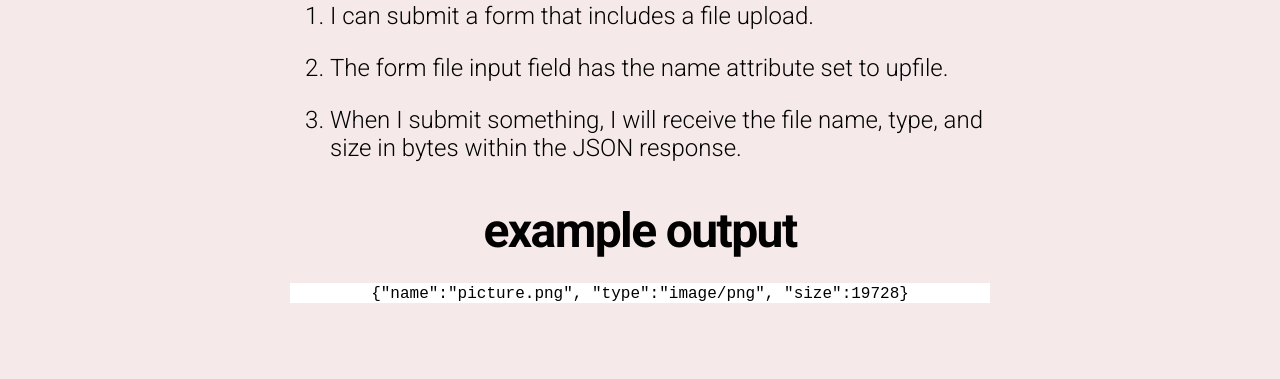
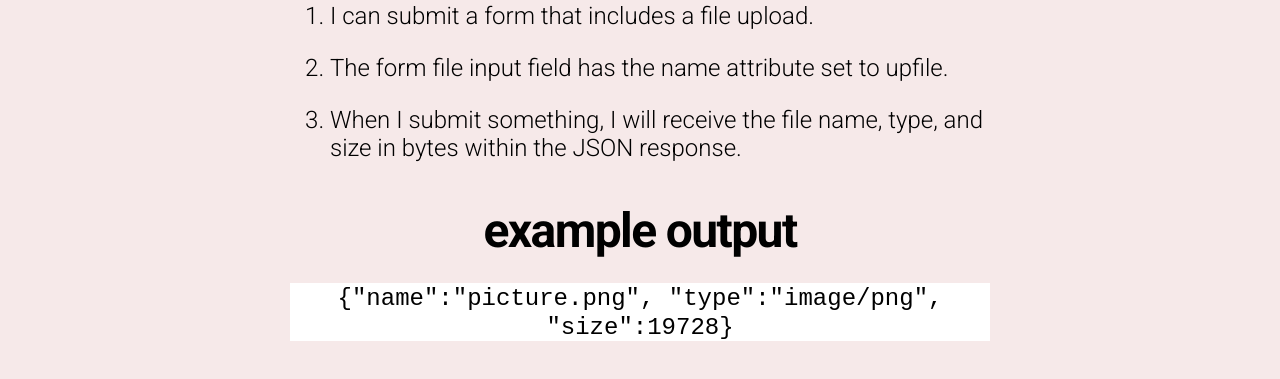
Before and after one commit to ravenblack24/file-metadata-microservice, a website: page views/index.html in a window 1280 px wide. Shown: the part 559-938 px from the top of the page. Before the commit the page ends 916 px from the top, so only its background shows below. Drawn offline with Linux system fonts and the light colour scheme; files that its build step writes are made by us from their sources.

Commit message:
style tweaks & heroku config

```diff
--- a/public/style.css
+++ b/public/style.css
@@ -90,4 +90,6 @@ button {
 
 .section__container__code {
     background-color: white;
+    font-size: 1.5rem;
+    font-weight: 300;
 }
```
Also changed, not shown: 1 other file.
